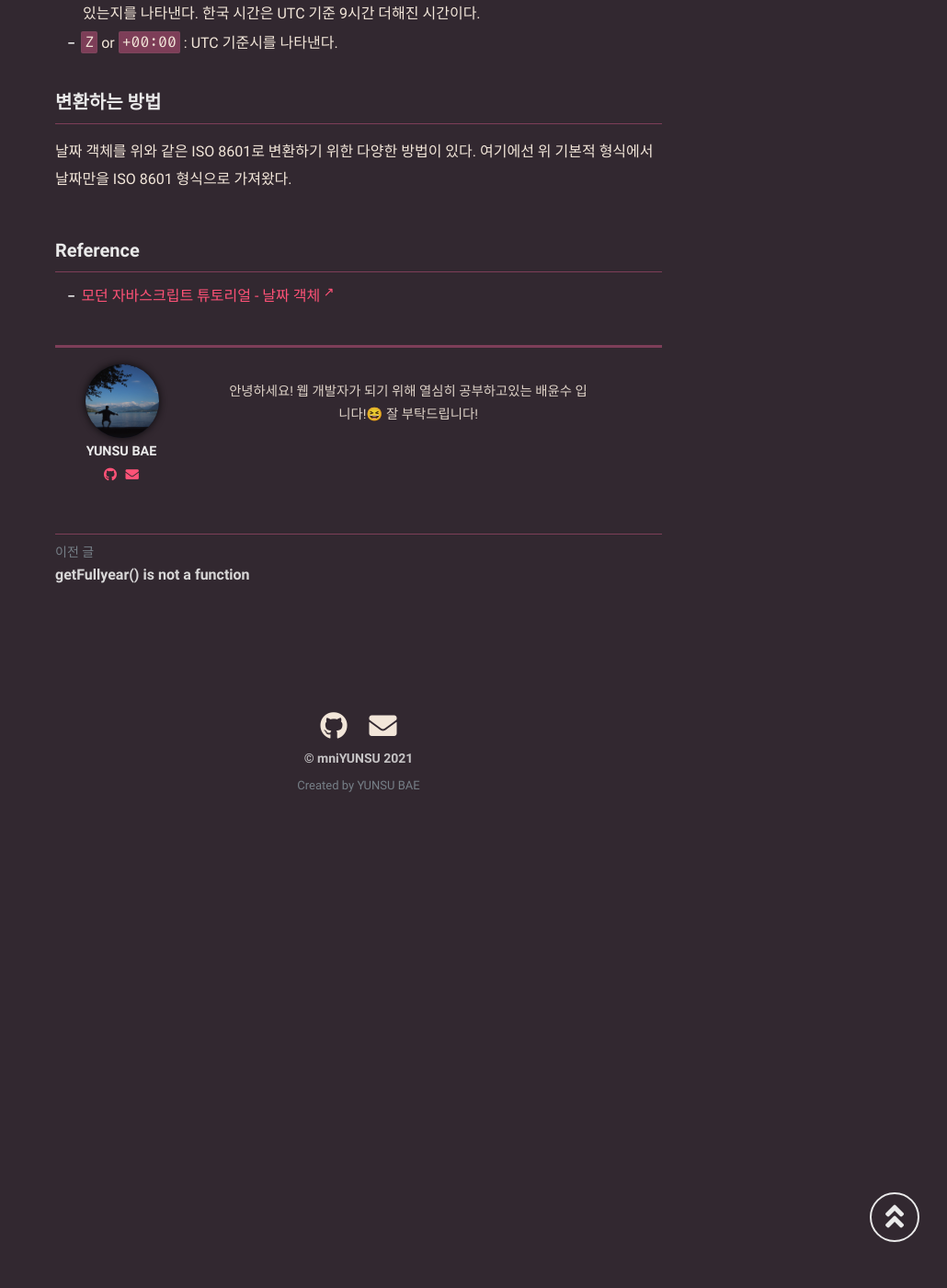
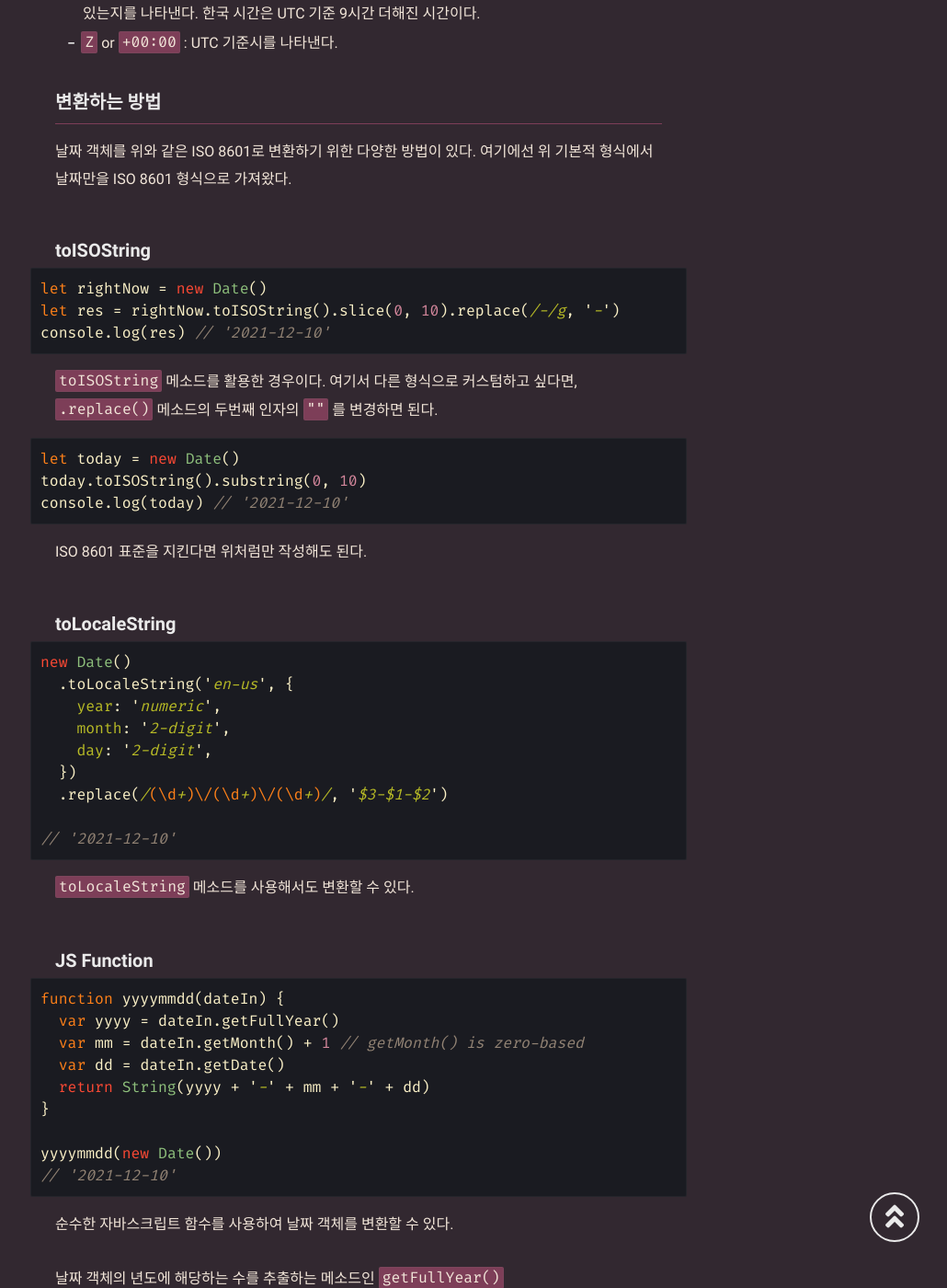
Before and after one commit to mniYUNSU/mniYUNSU.github.io, a Jekyll site: the page built from _posts/js-date-iso/2021-12-10-js-date-iso.md, in a window 1280 px wide and 1400 px high, scrolled down 2395 px. Shown: the whole window at 92% size, without its empty margins (250-1280 px from the left). Built offline with Jekyll 4.4.1, drawn with Linux system fonts in a browser that asks for light colours; comment, search, counter and statistics services are not loaded; before the commit the page ends 3293 px from its top, so only the background shows below that; some of the changed text lies outside the part shown.

Commit message:
포스팅 : 날짜객체와 iso 8601

````diff
--- a/_posts/js-date-iso/2021-12-10-js-date-iso.md
+++ b/_posts/js-date-iso/2021-12-10-js-date-iso.md
@@ -81,6 +81,62 @@ console.log(date)
 날짜 객체를 위와 같은 ISO 8601로 변환하기 위한 다양한 방법이 있다.
 여기에선 위 기본적 형식에서 날짜만을 ISO 8601 형식으로 가져왔다.
 
+#### toISOString
+
+```js
+let rightNow = new Date()
+let res = rightNow.toISOString().slice(0, 10).replace(/-/g, '-')
+console.log(res) // '2021-12-10'
+```
+
+`toISOString` 메소드를 활용한 경우이다. 여기서 다른 형식으로 커스텀하고 싶다면, `.replace()` 메소드의 두번째 인자의 `""` 를 변경하면 된다.
+
+```js
+let today = new Date()
+today.toISOString().substring(0, 10)
+console.log(today) // '2021-12-10'
+```
+
+ISO 8601 표준을 지킨다면 위처럼만 작성해도 된다.
+
+#### toLocaleString
+
+```js
+new Date()
+  .toLocaleString('en-us', {
+    year: 'numeric',
+    month: '2-digit',
+    day: '2-digit',
+  })
+  .replace(/(\d+)\/(\d+)\/(\d+)/, '$3-$1-$2')
+
+// '2021-12-10'
+```
+
+`toLocaleString` 메소드를 사용해서도 변환할 수 있다.
+
+#### JS Function
+
+```js
+function yyyymmdd(dateIn) {
+  var yyyy = dateIn.getFullYear()
+  var mm = dateIn.getMonth() + 1 // getMonth() is zero-based
+  var dd = dateIn.getDate()
+  return String(yyyy + '-' + mm + '-' + dd)
+}
+
+yyyymmdd(new Date())
+// '2021-12-10'
+```
+
+순수한 자바스크립트 함수를 사용하여 날짜 객체를 변환할 수 있다.
+
+날짜 객체의 년도에 해당하는 수를 추출하는 메소드인 `getFullYear()`
+
+월에 해당하는 수를 추출하는 메소드인 `getMonth()` (`getMonth()` 는 0부터 세어 1월은 0으로 반환하기 때문에, 1을 더한다.)
+
+일에 해당하는 수를 추출하는 `getDate()` 를 각각 추출하여 문자열로 만드는 함수이다.
+
 ### Reference
 
 - <a href="https://ko.javascript.info/date" target="_blank" rel="noopener">모던 자바스크립트 튜토리얼 - 날짜 객체</a>
````
